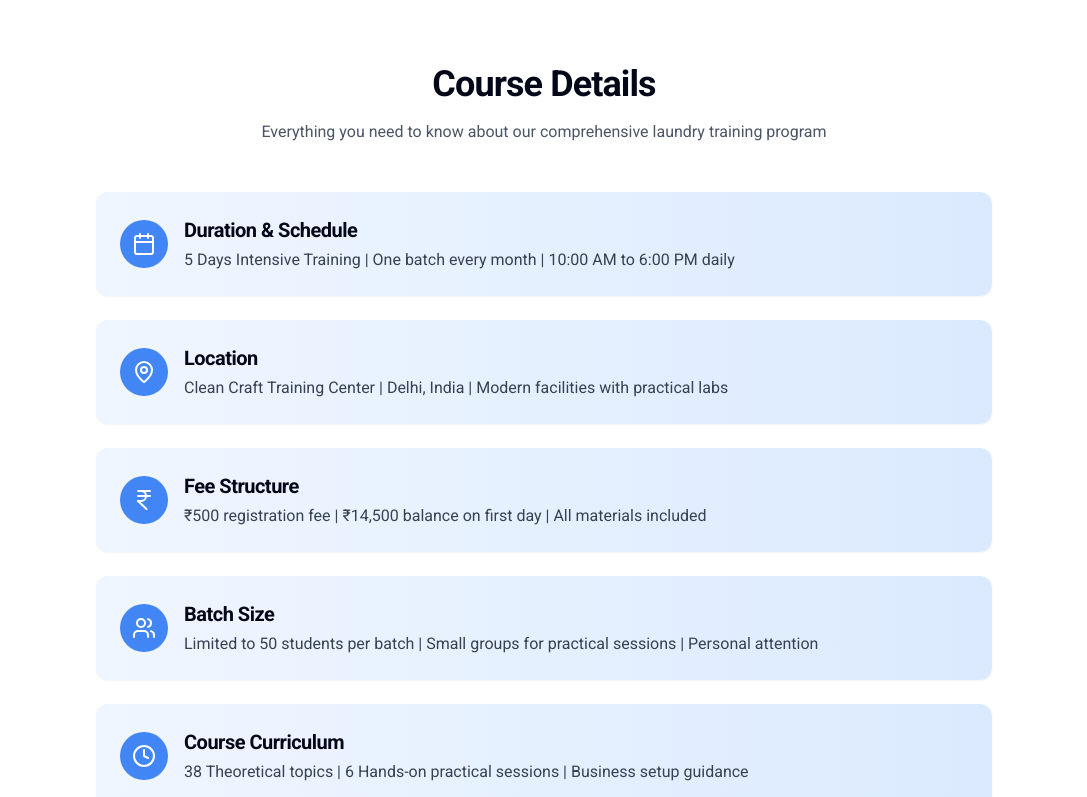
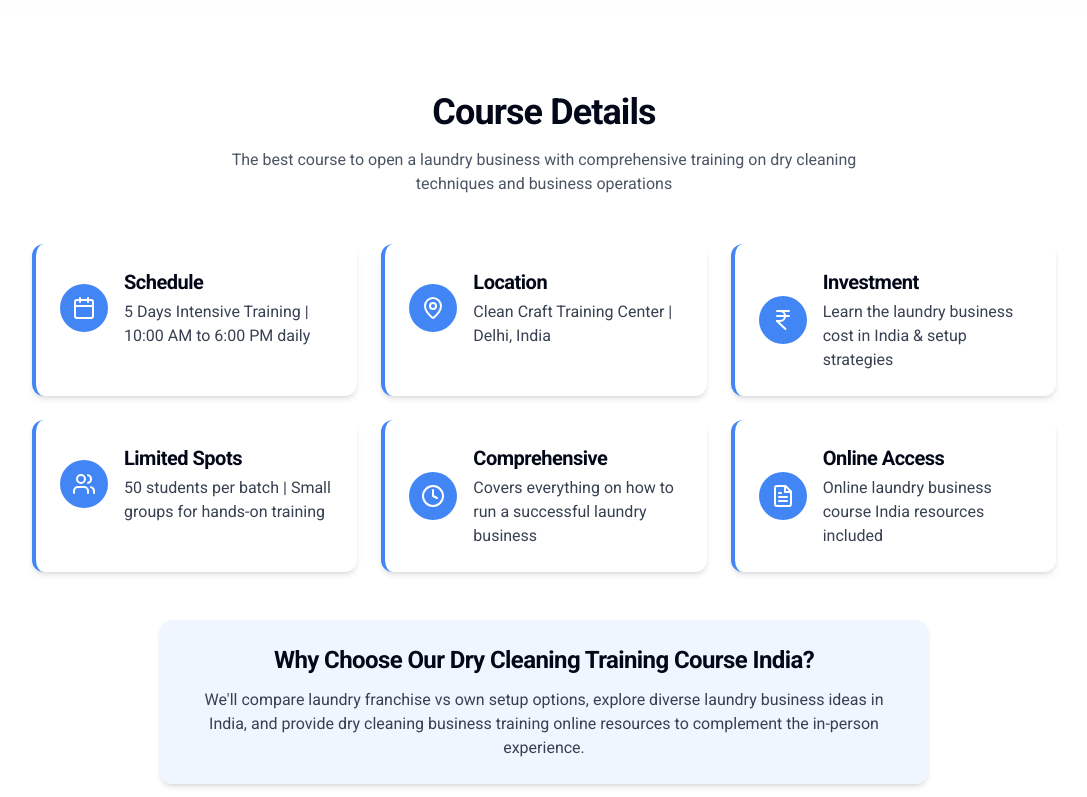
Before and after one commit to hksehrawat1-ship-it/clean-craft-website, a React (Vite) app: page / in a window 1280 px wide. Shown: the part 880-1677 px from the top of the page, without its empty margins (96-1183 px from the left). Built offline with nearby package versions, Linux system fonts and the light colour scheme.

Commit message:
Refactor: Improve content and SEO
Enhance the content of the website to include relevant keywords and improve SEO, while adhering to Google's guidelines and maintaining a human-like tone.

```diff
--- a/src/components/CourseInfo.tsx
+++ b/src/components/CourseInfo.tsx
@@ -9,81 +9,91 @@ const CourseInfo = () => {
         <div className="text-center mb-12">
           <h2 className="text-3xl md:text-4xl font-bold mb-4">Course Details</h2>
           <p className="text-gray-600 max-w-2xl mx-auto">
-            Everything you need to know about our comprehensive laundry training program
+            The best course to open a laundry business with comprehensive training on dry cleaning techniques and business operations
           </p>
         </div>
 
-        <div className="flex flex-col gap-6 max-w-4xl mx-auto">
-          <div className="bg-gradient-to-r from-blue-50 to-blue-100 rounded-xl p-6 shadow-sm hover:shadow-md transition-all duration-300">
+        <div className="grid grid-cols-1 md:grid-cols-2 lg:grid-cols-3 gap-6 max-w-5xl mx-auto">
+          <div className="bg-white rounded-xl p-6 shadow-md hover:shadow-lg transition-all duration-300 border-l-4 border-primary">
             <div className="flex items-center gap-4">
               <div className="bg-primary rounded-full p-3 inline-flex">
                 <Calendar className="h-6 w-6 text-white" />
               </div>
               <div>
-                <h3 className="text-xl font-bold mb-1">Duration & Schedule</h3>
-                <p className="text-gray-700">5 Days Intensive Training | One batch every month | 10:00 AM to 6:00 PM daily</p>
+                <h3 className="text-xl font-bold mb-1">Schedule</h3>
+                <p className="text-gray-700">5 Days Intensive Training | 10:00 AM to 6:00 PM daily</p>
               </div>
             </div>
           </div>
 
-          <div className="bg-gradient-to-r from-blue-50 to-blue-100 rounded-xl p-6 shadow-sm hover:shadow-md transition-all duration-300">
+          <div className="bg-white rounded-xl p-6 shadow-md hover:shadow-lg transition-all duration-300 border-l-4 border-primary">
             <div className="flex items-center gap-4">
               <div className="bg-primary rounded-full p-3 inline-flex">
                 <MapPin className="h-6 w-6 text-white" />
               </div>
               <div>
                 <h3 className="text-xl font-bold mb-1">Location</h3>
-                <p className="text-gray-700">Clean Craft Training Center | Delhi, India | Modern facilities with practical labs</p>
+                <p className="text-gray-700">Clean Craft Training Center | Delhi, India</p>
               </div>
             </div>
           </div>
 
-          <div className="bg-gradient-to-r from-blue-50 to-blue-100 rounded-xl p-6 shadow-sm hover:shadow-md transition-all duration-300">
+          <div className="bg-white rounded-xl p-6 shadow-md hover:shadow-lg transition-all duration-300 border-l-4 border-primary">
             <div className="flex items-center gap-4">
               <div className="bg-primary rounded-full p-3 inline-flex">
                 <IndianRupee className="h-6 w-6 text-white" />
               </div>
               <div>
-                <h3 className="text-xl font-bold mb-1">Fee Structure</h3>
-                <p className="text-gray-700">₹500 registration fee | ₹14,500 balance on first day | All materials included</p>
+                <h3 className="text-xl font-bold mb-1">Investment</h3>
+                <p className="text-gray-700">Learn the laundry business cost in India & setup strategies</p>
               </div>
             </div>
           </div>
 
-          <div className="bg-gradient-to-r from-blue-50 to-blue-100 rounded-xl p-6 shadow-sm hover:shadow-md transition-all duration-300">
+          <div className="bg-white rounded-xl p-6 shadow-md hover:shadow-lg transition-all duration-300 border-l-4 border-primary">
             <div className="flex items-center gap-4">
               <div className="bg-primary rounded-full p-3 inline-flex">
                 <Users className="h-6 w-6 text-white" />
               </div>
               <div>
-                <h3 className="text-xl font-bold mb-1">Batch Size</h3>
-                <p className="text-gray-700">Limited to 50 students per batch | Small groups for practical sessions | Personal attention</p>
+                <h3 className="text-xl font-bold mb-1">Limited Spots</h3>
+                <p className="text-gray-700">50 students per batch | Small groups for hands-on training</p>
               </div>
             </div>
           </div>
 
-          <div className="bg-gradient-to-r from-blue-50 to-blue-100 rounded-xl p-6 shadow-sm hover:shadow-md transition-all duration-300">
+          <div className="bg-white rounded-xl p-6 shadow-md hover:shadow-lg transition-all duration-300 border-l-4 border-primary">
             <div className="flex items-center gap-4">
               <div className="bg-primary rounded-full p-3 inline-flex">
                 <Clock className="h-6 w-6 text-white" />
               </div>
               <div>
-                <h3 className="text-xl font-bold mb-1">Course Curriculum</h3>
-                <p className="text-gray-700">38 Theoretical topics | 6 Hands-on practical sessions | Business setup guidance</p>
+                <h3 className="text-xl font-bold mb-1">Comprehensive</h3>
+                <p className="text-gray-700">Covers everything on how to run a successful laundry business</p>
               </div>
             </div>
           </div>
 
-          <div className="bg-gradient-to-r from-blue-50 to-blue-100 rounded-xl p-6 shadow-sm hover:shadow-md transition-all duration-300">
+          <div className="bg-white rounded-xl p-6 shadow-md hover:shadow-lg transition-all duration-300 border-l-4 border-primary">
             <div className="flex items-center gap-4">
               <div className="bg-primary rounded-full p-3 inline-flex">
                 <FileText className="h-6 w-6 text-white" />
               </div>
               <div>
-                <h3 className="text-xl font-bold mb-1">Language Requirement</h3>
-                <p className="text-gray-700">Understanding of Hindi is mandatory | Training in Hindi | Materials in Hindi & English</p>
+                <h3 className="text-xl font-bold mb-1">Online Access</h3>
+                <p className="text-gray-700">Online laundry business course India resources included</p>
               </div>
             </div>
+          </div>
+        </div>
+
+        <div className="mt-12 max-w-3xl mx-auto text-center">
+          <div className="bg-blue-50 p-6 rounded-xl shadow-md">
+            <h3 className="text-2xl font-bold mb-3">Why Choose Our Dry Cleaning Training Course India?</h3>
+            <p className="text-gray-700">
+              We'll compare laundry franchise vs own setup options, explore diverse laundry business ideas in India,
+              and provide dry cleaning business training online resources to complement the in-person experience.
+            </p>
           </div>
         </div>
       </div>
--- a/src/components/HeroSection.tsx
+++ b/src/components/HeroSection.tsx
@@ -8,13 +8,13 @@ const HeroSection = () => {
         <div className="grid grid-cols-1 md:grid-cols-2 gap-8 items-center">
           <div className="animate-fade-in">
             <span className="inline-block py-1 px-3 rounded-full bg-blue-100 text-primary text-sm font-medium mb-4">
-              Professional Training Program
+              #1 Laundry and Dry Cleaning Business Course in India
             </span>
             <h1 className="text-4xl sm:text-5xl md:text-6xl font-bold text-gray-900 mb-4">
               Master the Art of <span className="text-primary">Laundry</span> Services
             </h1>
             <p className="text-xl text-gray-600 mb-6 max-w-lg">
-              Professional 5-day comprehensive training program in Delhi to help you start your own successful laundry business.
+              Learn how to start a laundry business in India with our professional 5-day training program. Perfect for entrepreneurs seeking to open a profitable business in India 2025.
             </p>
             <div className="bg-blue-50 rounded-lg p-4 mb-6">
               <p className="text-lg text-gray-800 font-medium">Special Offer:</p>
```
